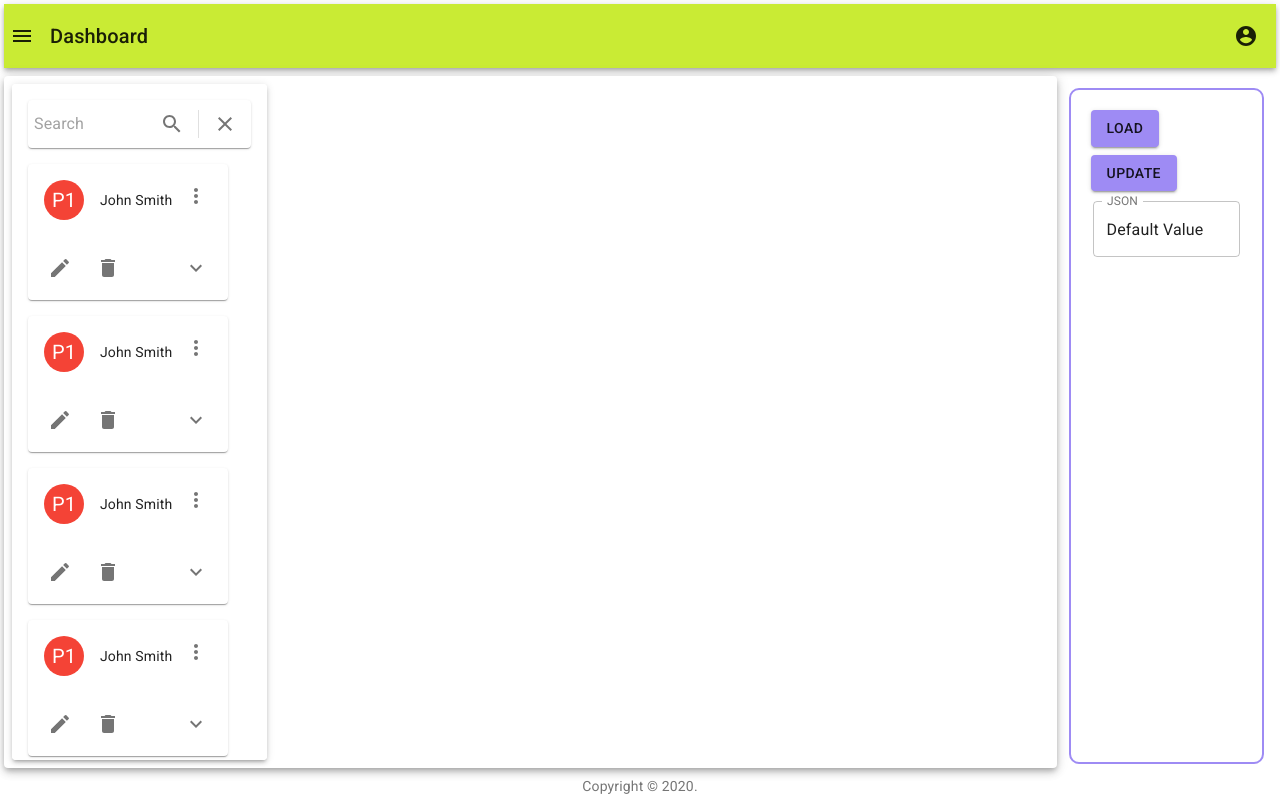
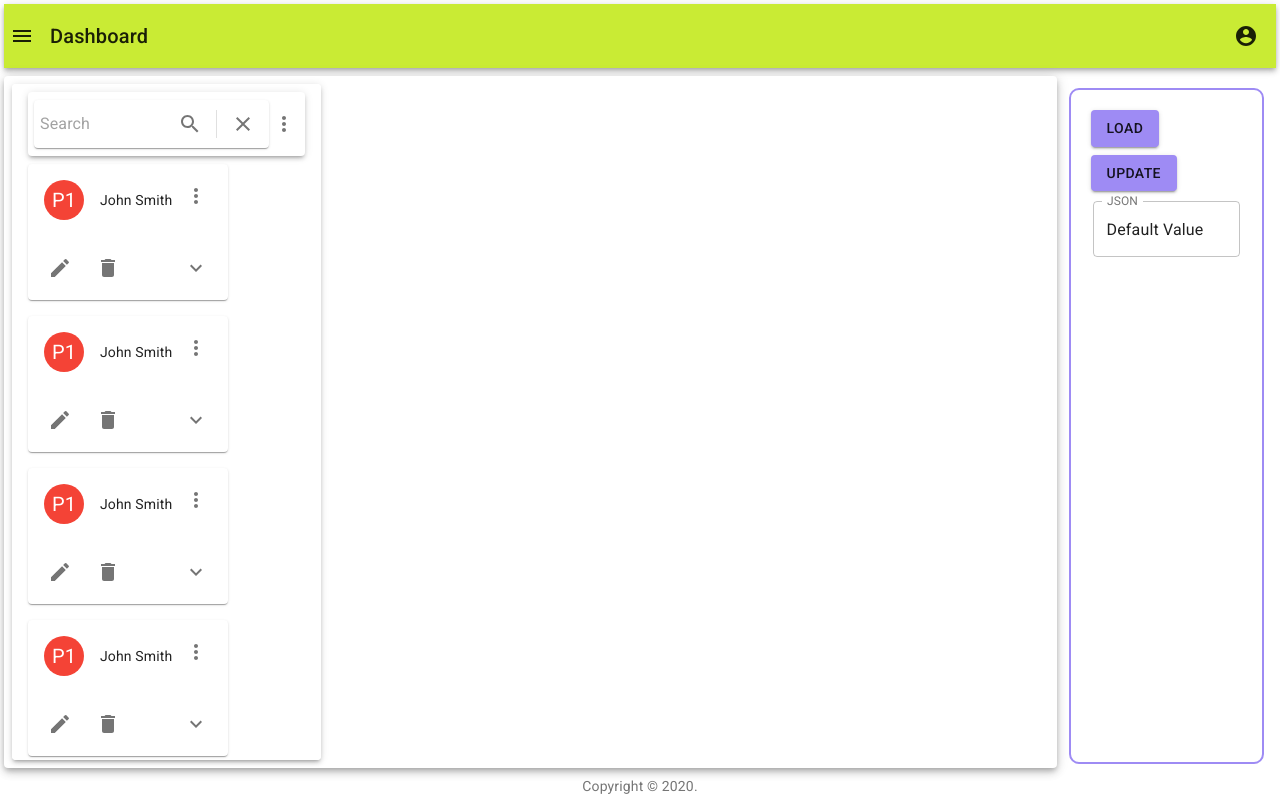
Before and after one commit to magak/reactappbuild, a React (Create React App) app in the folder iridaclientapp/: page / in a window 1280 px wide. Built offline with nearby package versions, Linux system fonts and the light colour scheme; the HTML template or start-up script is replaced by a standard one.

Commit message:
players list toolbar

```diff
--- a/iridaclientapp/src/core/components/Dashboard.tsx
+++ b/iridaclientapp/src/core/components/Dashboard.tsx
@@ -37,7 +37,7 @@ const useStyles = makeStyles((theme: Theme) =>
       margin: theme.spacing(4),
     },
     teamsBox: {
-      flexGrow: 3,
+      flexGrow: 2.3,
       // position: 'relative',
       margin: theme.spacing(4),
     }
--- a/iridaclientapp/src/core/components/PlayersList.tsx
+++ b/iridaclientapp/src/core/components/PlayersList.tsx
@@ -1,5 +1,9 @@
 import React from 'react';
-import { List, ListItem } from '@material-ui/core';
+import { List, ListItem, ListSubheader, Paper, Toolbar, Tooltip } from '@material-ui/core';
+import IconButton from '@material-ui/core/IconButton';
+import AddBoxIcon from '@material-ui/icons/AddBox';
+import MenuIcon from '@material-ui/icons/Menu';
+import MoreVertIcon from '@material-ui/icons/MoreVert';
 
 import PlayerCard from './PlayerCard';
 import SearchTextBox from './SearchTextBox';
@@ -7,21 +11,30 @@ import SearchTextBox from './SearchTextBox';
 export default function PlayersList() {
     return (
         <List>
-            {/* <ListItem>
-                    <Box>
-                      <TextField color="secondary"
-                          // className={classes.textField}
-                          id="outlined-multiline-static"
-                          label="JSON"
-                          defaultValue="Default Value"
-                          variant="outlined"
-                          fullWidth={true}
-                      />
-                    </Box>
-                  </ListItem> */}
-            <ListItem>
-                <SearchTextBox/>
-            </ListItem>
+            {/* <ListSubheader>
+                <Paper elevation={3}>
+                    <Toolbar>
+                        <Tooltip title="Add" aria-label="add">
+                            <IconButton color="primary" size="small">
+                                <AddBoxIcon fontSize="large" />
+                            </IconButton>
+                        </Tooltip>
+                        <SearchTextBox/>
+                    </Toolbar>
+                </Paper>
+            </ListSubheader> */}
+            <ListSubheader>
+                <Paper elevation={3}>
+                    <Toolbar>
+                        <SearchTextBox/>
+                        <Tooltip title="Menu" aria-label="menu">
+                            <IconButton size="small">
+                                <MoreVertIcon />
+                            </IconButton>
+                        </Tooltip>
+                    </Toolbar>
+                </Paper>
+            </ListSubheader>
             <ListItem>
                 <PlayerCard/>
             </ListItem>
--- a/iridaclientapp/src/core/components/SearchTextBox.tsx
+++ b/iridaclientapp/src/core/components/SearchTextBox.tsx
@@ -4,6 +4,8 @@ import Paper from '@material-ui/core/Paper';
 import InputBase from '@material-ui/core/InputBase';
 import Divider from '@material-ui/core/Divider';
 import IconButton from '@material-ui/core/IconButton';
+import Tooltip from '@material-ui/core/Tooltip';
+
 import SearchIcon from '@material-ui/icons/Search';
 import ClearIcon from '@material-ui/icons/Clear';
 
@@ -42,9 +44,11 @@ export default function CustomizedInputBase() {
         <SearchIcon />
       </IconButton>
       <Divider className={classes.divider} orientation="vertical" />
-      <IconButton className={classes.iconButton} aria-label="directions">
-        <ClearIcon />
-      </IconButton>
+      <Tooltip title="clear" aria-label="clear">
+        <IconButton className={classes.iconButton} aria-label="directions">
+          <ClearIcon />
+        </IconButton>
+      </Tooltip>
     </Paper>
   );
 }
```
